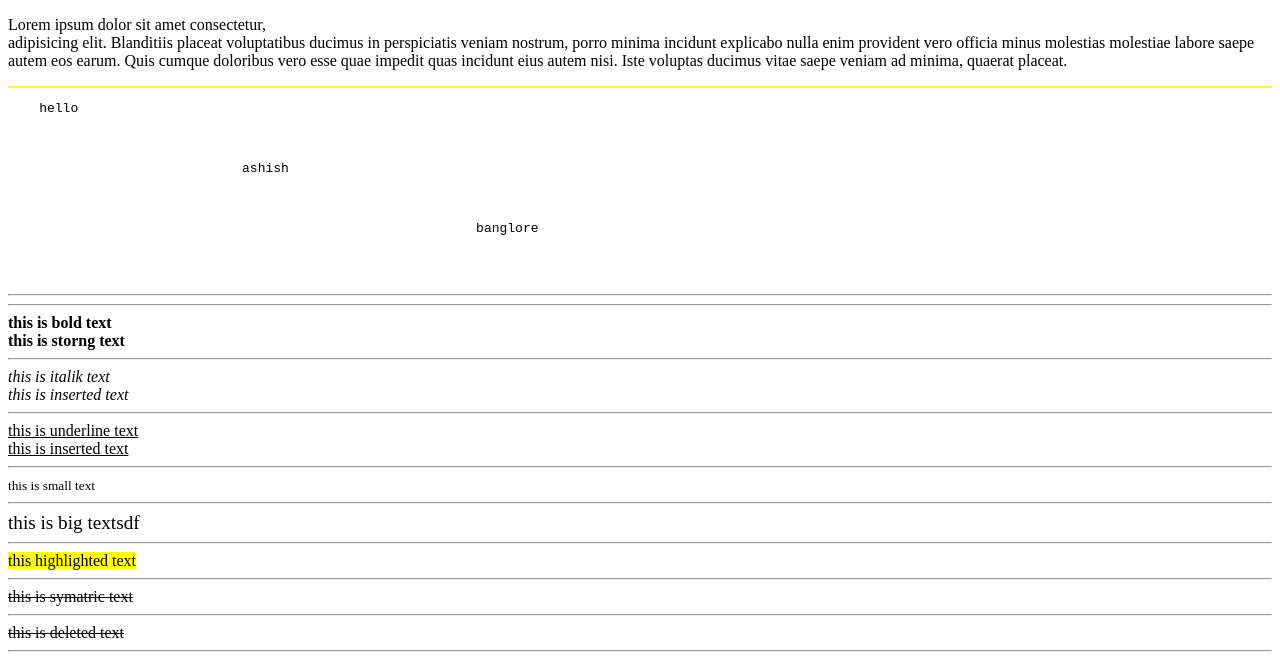
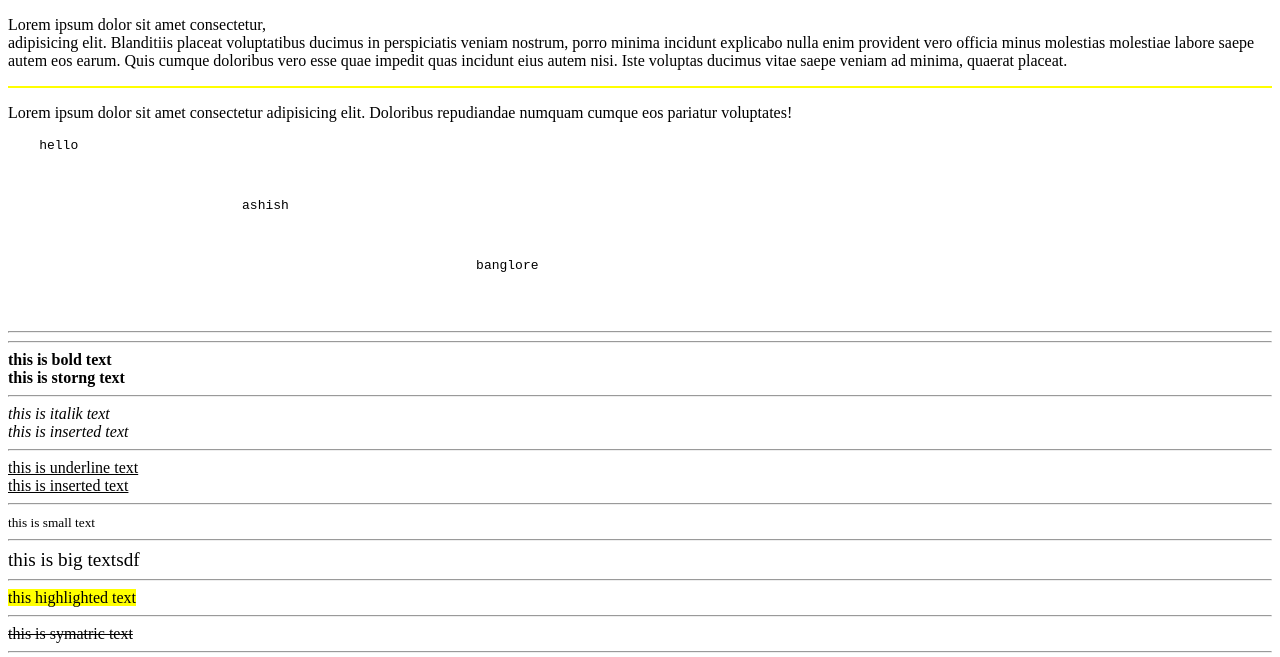
Before and after one commit to Aryanmridha13/WEBDEV13, a plain HTML site: page html/hello.html in a window 1280 px wide. Shown: the top 657 px of the page. Drawn offline with Linux system fonts and the light colour scheme.

Commit message:
paragraph

```diff
--- a/html/hello.html
+++ b/html/hello.html
@@ -16,6 +16,8 @@
     </p>
     <!-- this is comment-->
     <hr color="yellow" />
+
+    <p>Lorem ipsum dolor sit amet consectetur adipisicing elit. Doloribus repudiandae numquam cumque eos pariatur voluptates!</p>
     <pre>
     hello
 
```
